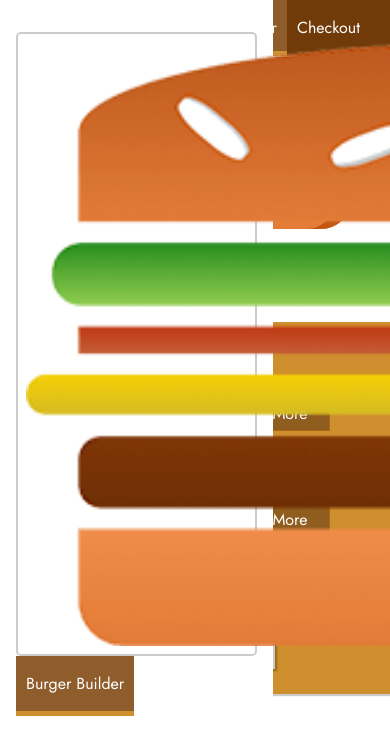
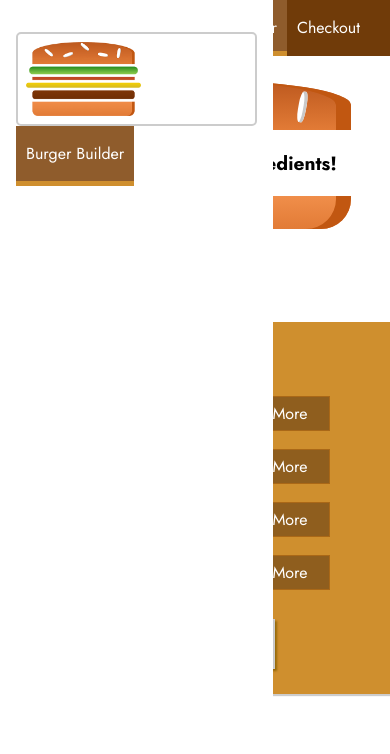
Before and after one commit to hendraaagil/burger-builder, a React (Create React App) app: page / in a window 390 px wide. Shown: the top 754 px of the page. Built offline with nearby package versions, Linux system fonts and the light colour scheme.

Commit message:
Working on Responsive Adjustments

```diff
--- a/src/components/Logo/Logo.module.css
+++ b/src/components/Logo/Logo.module.css
@@ -1,7 +1,7 @@
 .Logo {
   box-sizing: border-box;
   padding: 8px;
-  height: 80%;
+  height: 100%;
   background-color: #fff;
   border: 2px solid #ccc;
   border-radius: 5px;
--- a/src/components/Navigation/SideDrawer/SideDrawer.js
+++ b/src/components/Navigation/SideDrawer/SideDrawer.js
@@ -9,7 +9,9 @@ const SideDrawer = (props) => {
 
   return (
     <div className={styles.SideDrawer}>
-      <Logo />
+      <div className={styles.Logo}>
+        <Logo />
+      </div>
       <nav>
         <NavItems />
       </nav>
--- a/src/components/Navigation/SideDrawer/SideDrawer.module.css
+++ b/src/components/Navigation/SideDrawer/SideDrawer.module.css
@@ -25,3 +25,7 @@
 .Close {
   transform: translateX(-100%);
 }
+
+.Logo {
+  height: 12%;
+}
--- a/src/components/Navigation/Toolbar/Toolbar.js
+++ b/src/components/Navigation/Toolbar/Toolbar.js
@@ -7,7 +7,9 @@ import styles from './Toolbar.module.css';
 const Toolbar = (props) => (
   <header className={styles.Toolbar}>
     <div>Menu</div>
-    <Logo />
+    <div className={styles.Logo}>
+      <Logo />
+    </div>
     <nav>
       <NavItems />
     </nav>
--- a/src/components/Navigation/Toolbar/Toolbar.module.css
+++ b/src/components/Navigation/Toolbar/Toolbar.module.css
@@ -16,3 +16,7 @@
 .Toolbar nav {
   height: 100%;
 }
+
+.Logo {
+  height: 80%;
+}
```
